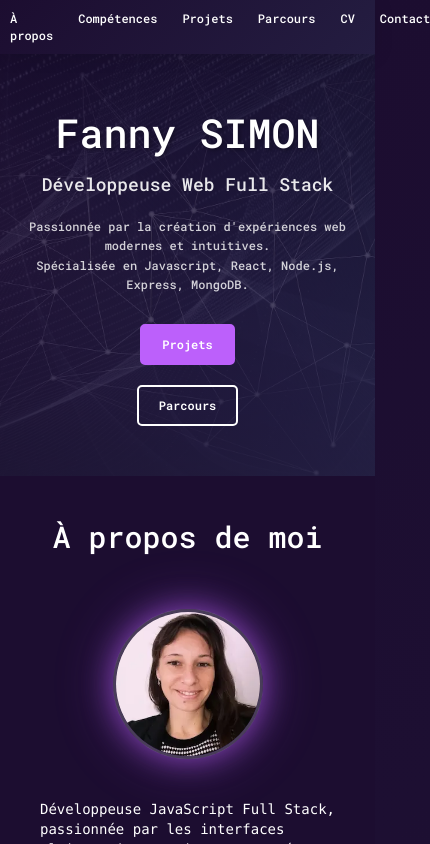
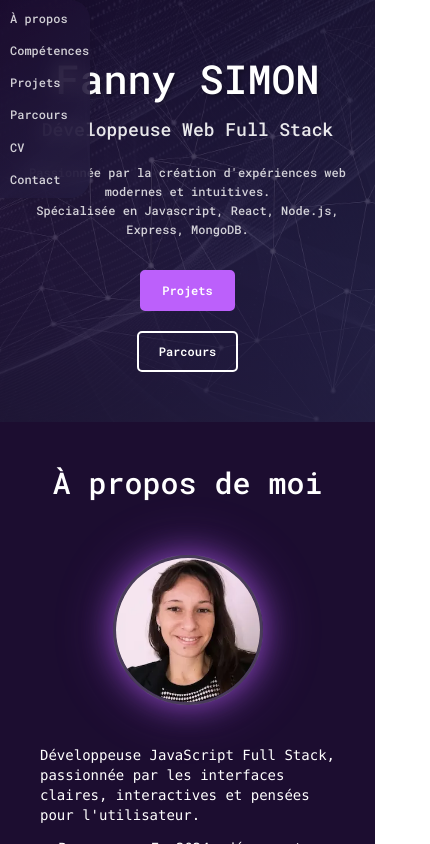
Before and after one commit to ProjetsDevFanny/Projet8_OCR_Portfolio, a React (Vite) app: page / in a window 390 px wide. Shown: the top 844 px of the page, 430 px wide, since content can reach past the window. Built offline with nearby package versions, Linux system fonts and the light colour scheme; a web font is replaced by a local one.

Commit message:
feat(header/navbar): responsive mobile done

```diff
--- a/src/Components/Header/header.scss
+++ b/src/Components/Header/header.scss
@@ -8,13 +8,28 @@
   width: 100%;
   position: sticky;
   top: 0;
-  z-index: 100;
+  z-index: 5;
   background: linear-gradient(135deg, $background 0%, $dark_violet 100%);
   backdrop-filter: blur(10px); // Optionnel : effet de flou pour un look moderne
   transition: all 0.3s ease;
 
   // Ombre subtile quand sticky pour un meilleur design
   box-shadow: 0 2px 20px rgba(0, 0, 0, 0.1);
+
+  &.active {
+    opacity: 1;
+    transform: translateX(0);
+  }
+
+  @include mobile {
+    width: 23%;
+    position: absolute;
+    position: fixed;
+    left: 0;
+    z-index: 15;
+    opacity: 0.8;
+    border-radius: 0 20px 20px 0;
+  }
 
   &__container {
     @include center-flex;
@@ -25,8 +40,12 @@
 
     @include tablet {
       justify-content: space-around;
-      flex-wrap: wrap;
       padding: 1rem;
+
+      @include mobile {
+       border-radius: 0 20px 20px 0;
+       justify-content: flex-start;
+      }
     }
   }
 
@@ -35,10 +54,11 @@
     color: $white;
 
     @include tablet {
-     display: none;
+      display: none;
     }
 
-    &, a {
+    &,
+    a {
       font-family: $font-signature;
     }
   }
@@ -48,7 +68,14 @@
     gap: 4rem;
 
     @include tablet {
-      gap: 2.5rem;
+      gap: 1.5rem;
+      display: flex;
+      flex-wrap: wrap;
+      justify-content: center;
+
+      @include mobile {
+        flex-direction: column;
+      }
     }
 
     a {
```
